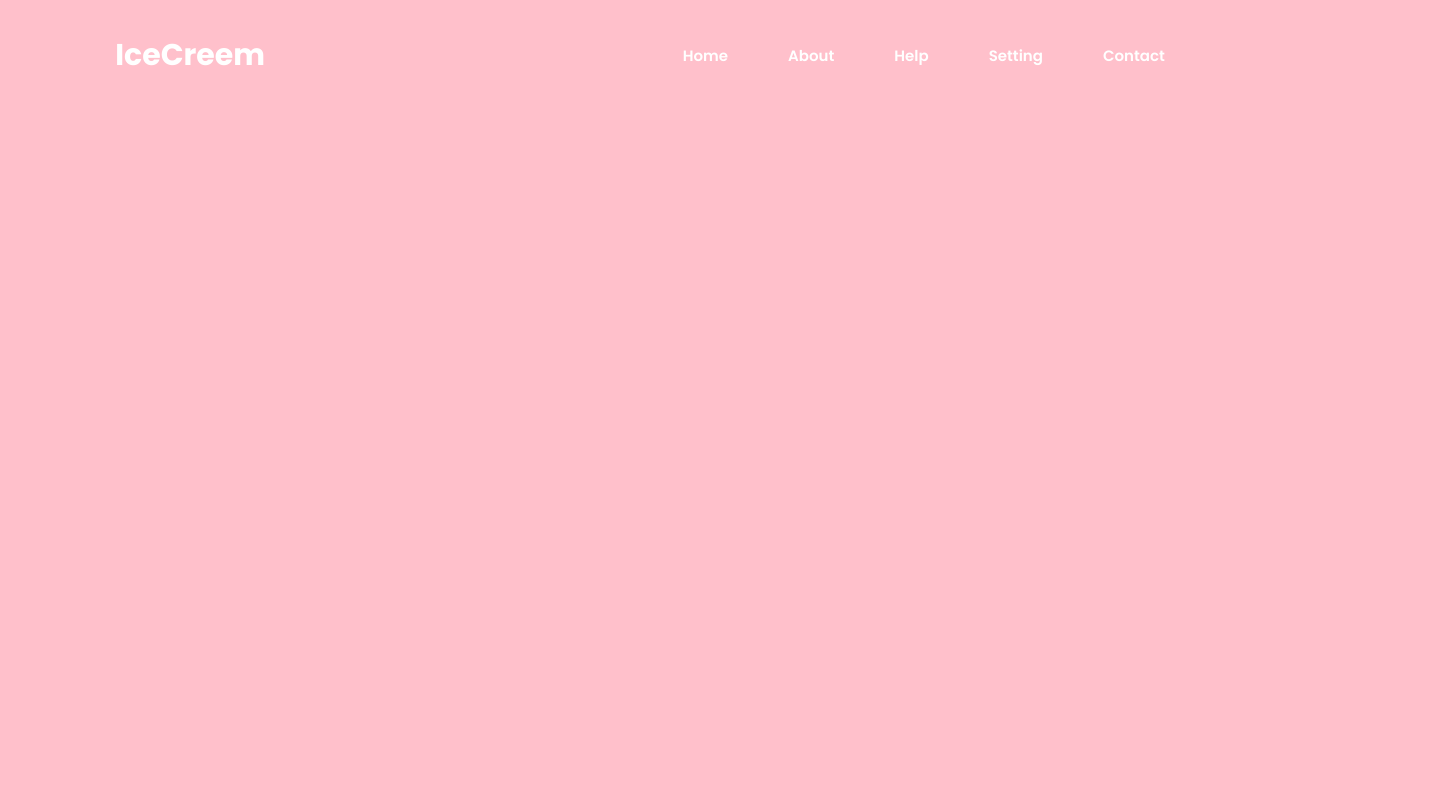
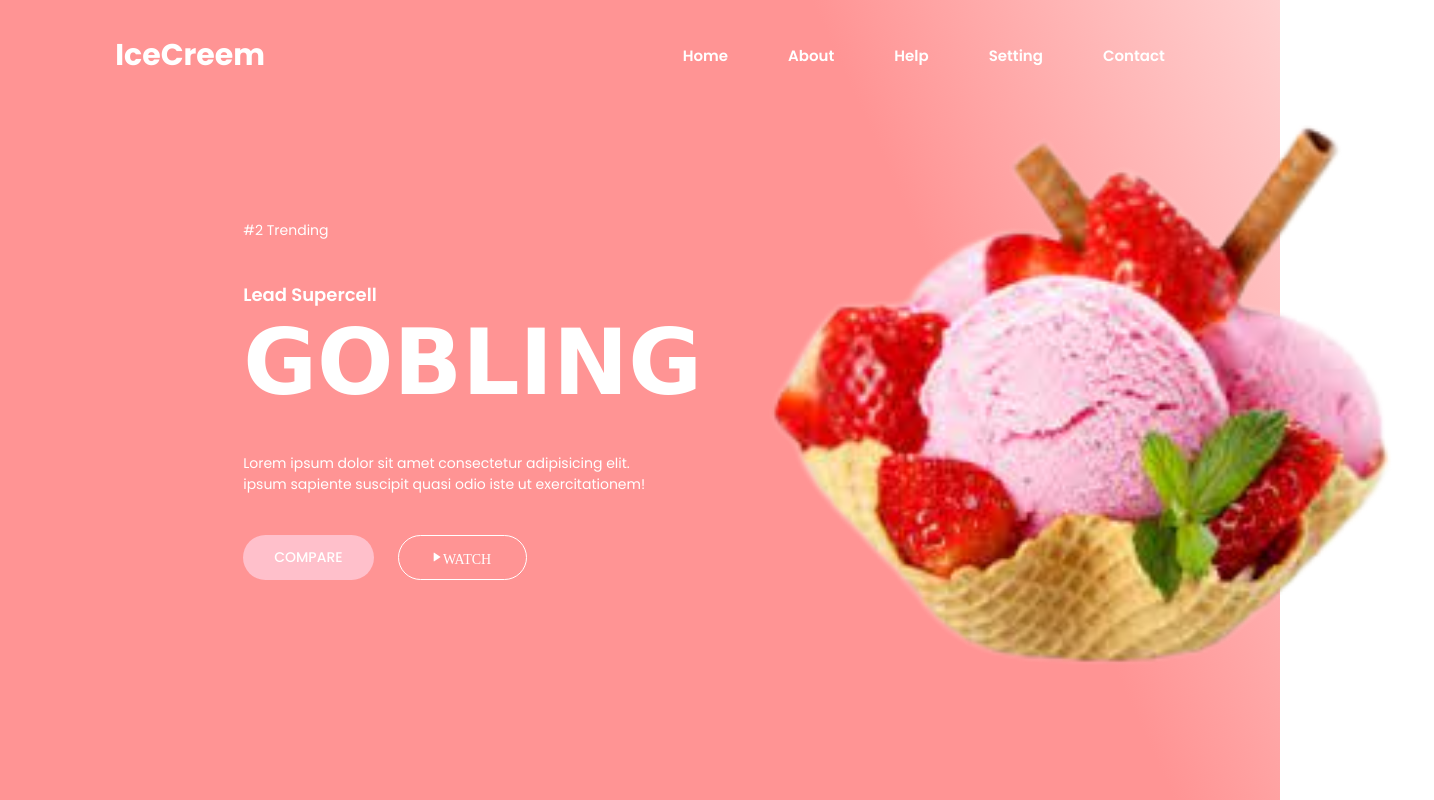
Before and after one commit to NourAlSalhi/Website-IceCream, a plain HTML site: page index.html in a window 1280 px wide. Shown: the whole page, 1434 px wide, since content can reach past the window. Drawn offline with nearby package versions, Linux system fonts and the light colour scheme.

Commit message:
section hero

```diff
--- a/index.html
+++ b/index.html
@@ -33,6 +33,19 @@
         </ul>
         <div class="bx bx-menu" id="menu-icon"></div>
     </header>
+    <section class="hero">
+        <div class="hero-text">
+            <h5>#2 Trending</h5>
+            <h4>Lead Supercell</h4>
+            <h1>GOBLING</h1>
+            <p>Lorem ipsum dolor sit amet consectetur adipisicing elit. <br />
+                ipsum sapiente suscipit quasi odio iste ut exercitationem!</p>
+            <a href="#">Compare</a>
+            <a href="#" class="ctaa"><i class="ri-play-fill">Watch</i></a>
+        </div>
+        <div class="hero-img">
+            <img src="1.png" alt="hero-img">
+    </section>
     <script src="./script.js" />
 </body>
 
--- a/style.css
+++ b/style.css
@@ -7,9 +7,9 @@
     text-decoration: none;
 }
 
-body {
+/* body {
     background-color: pink;
-}
+} */
 
 /* style header */
 header {
@@ -55,3 +55,83 @@ header ul a:hover {
     cursor: pointer;
     display: none;
 }
+
+/* style hero */
+.hero {
+    height: 100%;
+    width: 100%;
+    min-height: 100vh;
+    background: linear-gradient(245.59deg, #FFD1D1 0%, #FF9494 28.53%);
+    position: relative;
+    display: grid;
+    grid-template-columns: repeat(2, 1fr);
+    align-items: center;
+    gap: 2rem;
+    padding: 0 19%;
+}
+
+.hero-text h5 {
+    font-size: 14px;
+    font-weight: 400;
+    color: white;
+    margin-bottom: 40px;
+
+}
+
+.hero-text h1 {
+    font-size: 90px;
+    line-height: 1;
+    color: white;
+    margin: 0 0 45px;
+    font-family: 'Parmanent Marker', cursive;
+}
+
+.hero-text h4 {
+    font-size: 18px;
+    font-weight: 600;
+    color: white;
+    margin-bottom: 10px;
+}
+
+.hero-text p {
+    color: white;
+    font-size: 14px;
+    line-height: 1.5;
+    margin-bottom: 40px;
+}
+
+.hero-text a {
+    display: inline-block;
+    color: white;
+    background: pink;
+    border: 1px solid transparent;
+    padding: 12px 30px;
+    line-height: 1.4;
+    font-size: 14px;
+    font-weight: 500;
+    border-radius: 30px;
+    text-transform: uppercase;
+    transition: all .55s ease;
+}
+
+.hero-text a:hover {
+    background: transparent;
+    border: 1px solid white;
+    transform: translateX(8px);
+}
+
+.hero-text a.ctaa {
+    background: transparent;
+    border: 1px solid white;
+    margin-left: 20px;
+}
+
+.hero-text a.ctaa i {
+    vertical-align: middle;
+    margin-right: 5px;
+}
+
+.hero-img img {
+    width: 700px;
+    height: auto;
+}
```
Also changed, not shown: 01.avif (deleted), 1.png (added).
